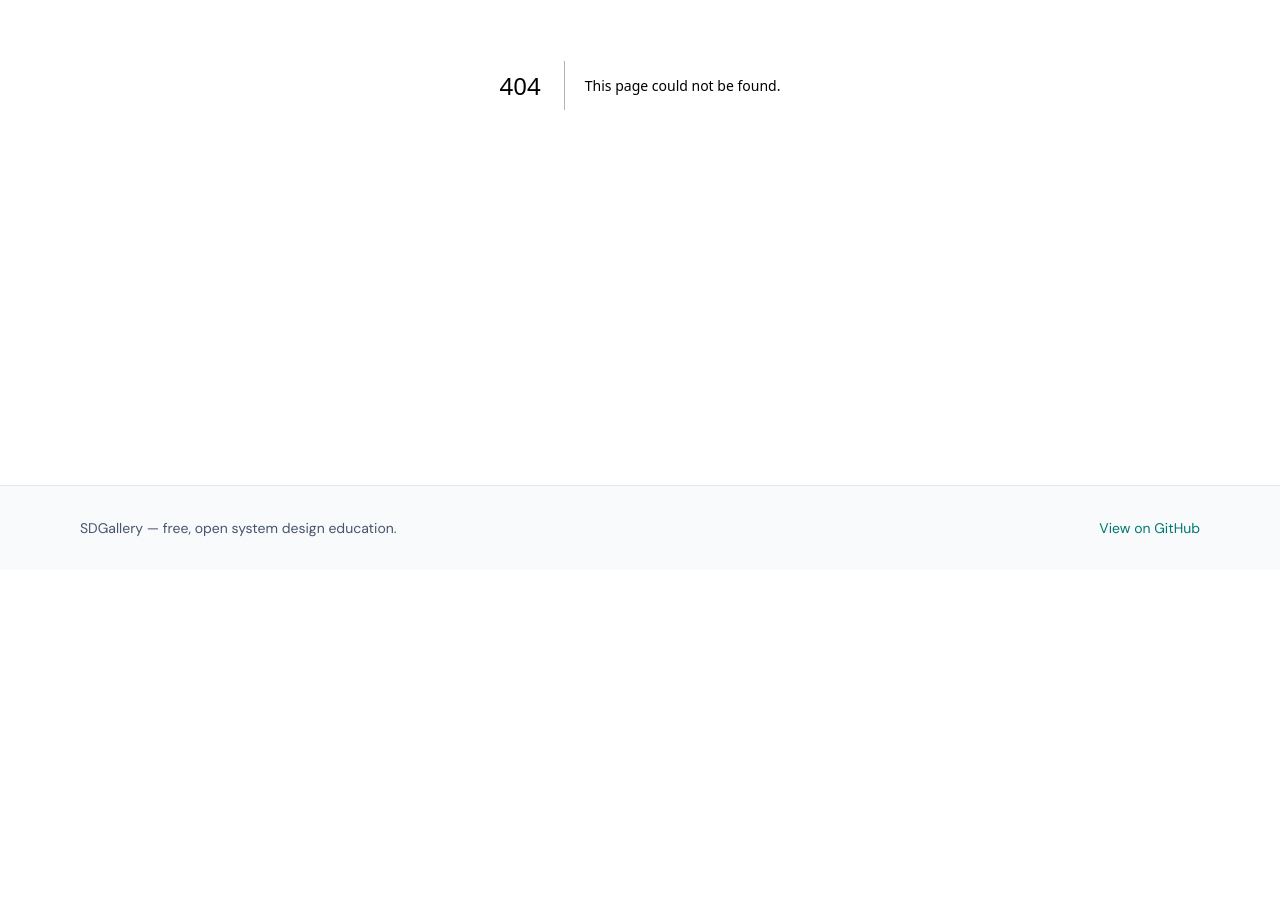
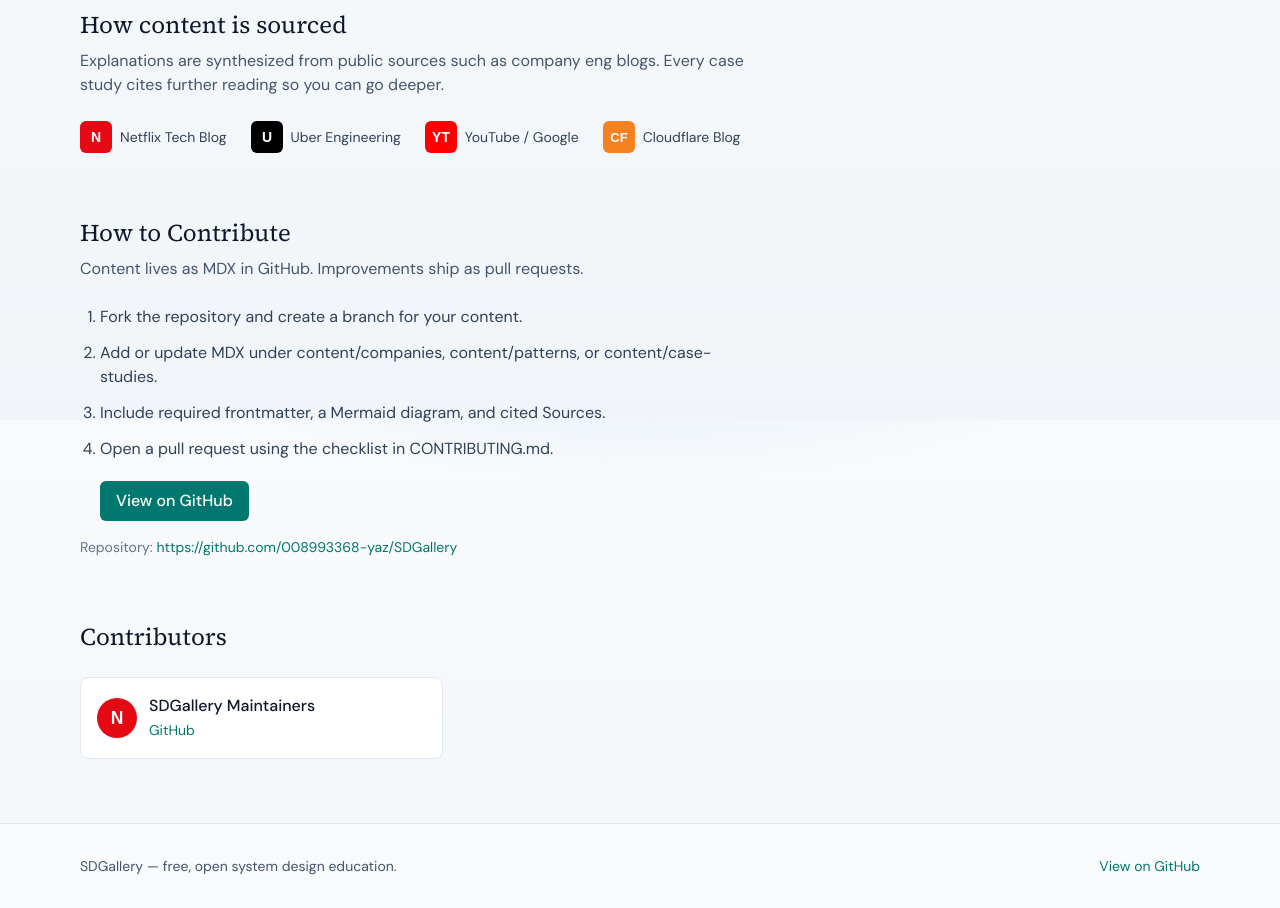
Before and after one commit to 008993368-yaz/SDGallery, a Next.js app: page /about in a window 1280 px wide. Before the commit this address had no page. Shown: the part 380-1288 px from the top of the page. Before the commit the page ends 950 px from the top, so only its background shows below. Built offline with nearby package versions, Linux system fonts and the light colour scheme.

Commit message:
feat: about page and contributor docs

```diff
--- /dev/null
+++ b/src/app/about/page.tsx
@@ -0,0 +1,79 @@
+import type { Metadata } from "next";
+import Image from "next/image";
+import { ContributeSteps } from "@/components/about/ContributeSteps";
+import { ContributorGrid } from "@/components/about/ContributorGrid";
+import { GITHUB_REPO_URL, SITE_NAME } from "@/lib/constants";
+import { getContributors } from "@/lib/content";
+
+export const metadata: Metadata = {
+  title: `About · ${SITE_NAME}`,
+  description: "Free, open, community-built system design education.",
+};
+
+const SOURCE_LOGOS = [
+  { name: "Netflix Tech Blog", src: "/logos/netflix.svg" },
+  { name: "Uber Engineering", src: "/logos/uber.svg" },
+  { name: "YouTube / Google", src: "/logos/youtube.svg" },
+  { name: "Cloudflare Blog", src: "/logos/cloudflare.svg" },
+];
+
+export default function AboutPage() {
+  const contributors = getContributors();
+
+  return (
+    <div className="mx-auto max-w-6xl px-4 py-12 sm:py-16">
+      <section className="max-w-3xl">
+        <p className="text-sm font-medium uppercase tracking-wide text-teal-700">
+          About {SITE_NAME}
+        </p>
+        <h1 className="mt-2 font-display text-4xl tracking-tight text-slate-900 sm:text-5xl">
+          Free, open, community-built system design education
+        </h1>
+        <p className="mt-4 text-lg text-slate-600">
+          SDGallery helps beginners learn how large systems work through visuals
+          and plain-language case studies drawn from public engineering blogs
+          and talks—not insider leaks.
+        </p>
+      </section>
+
+      <section className="mt-16">
+        <h2 className="font-display text-2xl text-slate-900">How content is sourced</h2>
+        <p className="mt-2 max-w-2xl text-slate-600">
+          Explanations are synthesized from public sources such as company eng
+          blogs. Every case study cites further reading so you can go deeper.
+        </p>
+        <ul className="mt-6 flex flex-wrap gap-6">
+          {SOURCE_LOGOS.map((logo) => (
+            <li key={logo.name} className="flex items-center gap-2 text-sm text-slate-700">
+              <Image src={logo.src} alt="" width={32} height={32} />
+              <span>{logo.name}</span>
+            </li>
+          ))}
+        </ul>
+      </section>
+
+      <section className="mt-16">
+        <h2 className="font-display text-2xl text-slate-900">How to Contribute</h2>
+        <p className="mt-2 max-w-2xl text-slate-600">
+          Content lives as MDX in GitHub. Improvements ship as pull requests.
+        </p>
+        <div className="mt-6 max-w-2xl">
+          <ContributeSteps />
+        </div>
+        <p className="mt-4 text-sm text-slate-500">
+          Repository:{" "}
+          <a href={GITHUB_REPO_URL} className="text-teal-700 hover:underline">
+            {GITHUB_REPO_URL}
+          </a>
+        </p>
+      </section>
+
+      <section className="mt-16">
+        <h2 className="font-display text-2xl text-slate-900">Contributors</h2>
+        <div className="mt-6">
+          <ContributorGrid contributors={contributors} />
+        </div>
+      </section>
+    </div>
+  );
+}
--- /dev/null
+++ b/src/components/about/ContributeSteps.tsx
@@ -0,0 +1,29 @@
+import Link from "next/link";
+import { GITHUB_REPO_URL } from "@/lib/constants";
+
+const STEPS = [
+  "Fork the repository and create a branch for your content.",
+  "Add or update MDX under content/companies, content/patterns, or content/case-studies.",
+  "Include required frontmatter, a Mermaid diagram, and cited Sources.",
+  "Open a pull request using the checklist in CONTRIBUTING.md.",
+];
+
+export function ContributeSteps() {
+  return (
+    <ol className="list-decimal space-y-3 pl-5 text-slate-700">
+      {STEPS.map((step) => (
+        <li key={step}>{step}</li>
+      ))}
+      <li className="list-none pt-2">
+        <Link
+          href={GITHUB_REPO_URL}
+          className="inline-flex rounded-md bg-teal-700 px-4 py-2 font-medium text-white hover:bg-teal-800"
+          target="_blank"
+          rel="noopener noreferrer"
+        >
+          View on GitHub
+        </Link>
+      </li>
+    </ol>
+  );
+}
--- /dev/null
+++ b/src/components/about/ContributorGrid.tsx
@@ -0,0 +1,37 @@
+import Image from "next/image";
+import Link from "next/link";
+import type { Contributor } from "@/lib/types";
+
+export function ContributorGrid({ contributors }: { contributors: Contributor[] }) {
+  return (
+    <ul className="grid gap-4 sm:grid-cols-2 md:grid-cols-3">
+      {contributors.map((person) => (
+        <li
+          key={person.name}
+          className="flex items-center gap-3 rounded-lg border border-slate-200 bg-white p-4"
+        >
+          <Image
+            src={person.avatar}
+            alt=""
+            width={40}
+            height={40}
+            className="rounded-full"
+          />
+          <div>
+            <p className="font-medium text-slate-900">{person.name}</p>
+            {person.github ? (
+              <Link
+                href={person.github}
+                className="text-sm text-teal-700 hover:underline"
+                target="_blank"
+                rel="noopener noreferrer"
+              >
+                GitHub
+              </Link>
+            ) : null}
+          </div>
+        </li>
+      ))}
+    </ul>
+  );
+}
```
Also changed, not shown: 2 other files (tests, documents, lock files or other folders).
